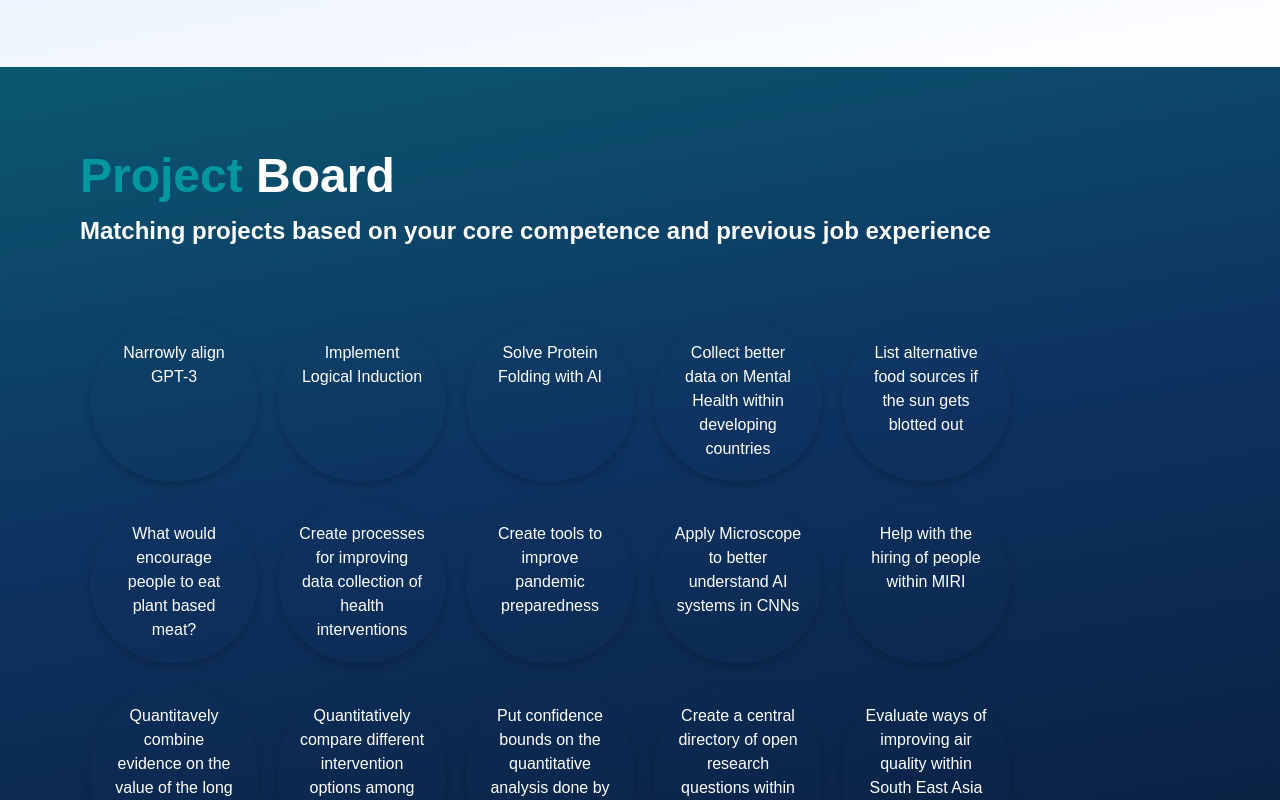
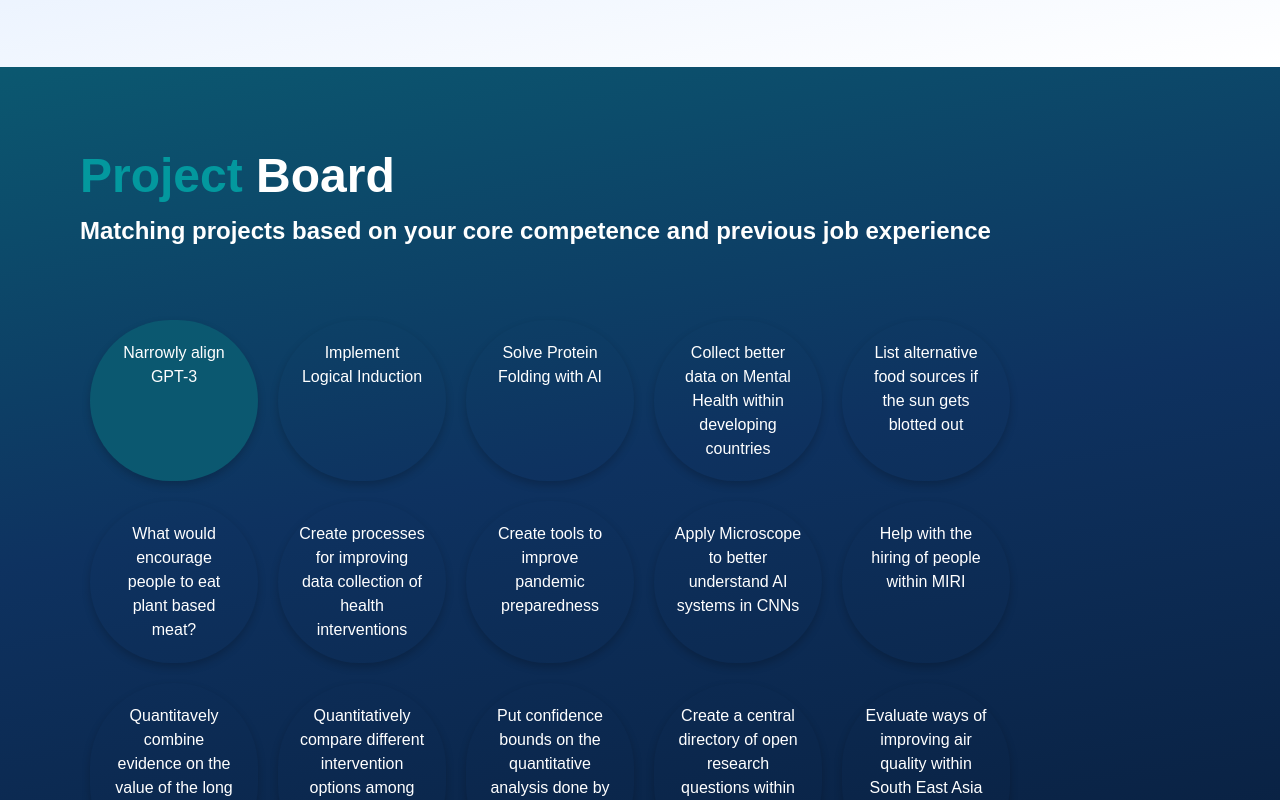
Before and after one commit to CutieMath/govHackProject, a website built with webpack: page src/index.html in a window 1280 px wide. In both pictures the pointer is over the element "Narrowly align GPT-3". Shown: the part 2891-3691 px from the top of the page. Built offline with nearby package versions, Linux system fonts and the light colour scheme; files whose address does not match are found by name.

Commit message:
add project board styling

```diff
--- a/src/style.css
+++ b/src/style.css
@@ -206,8 +206,6 @@ body {
   transition: all 500ms cubic-bezier(0, 0.110, 0.35, 2);
 }
 
-
-
 .multiple-select-job{
   height: 70vh;
 }
@@ -243,3 +241,8 @@ body {
   width: 15%;
   text-align: center;
 }
+
+.project:hover {
+  background-color: rgb(11,88,112);
+  cursor: pointer;
+}
```
